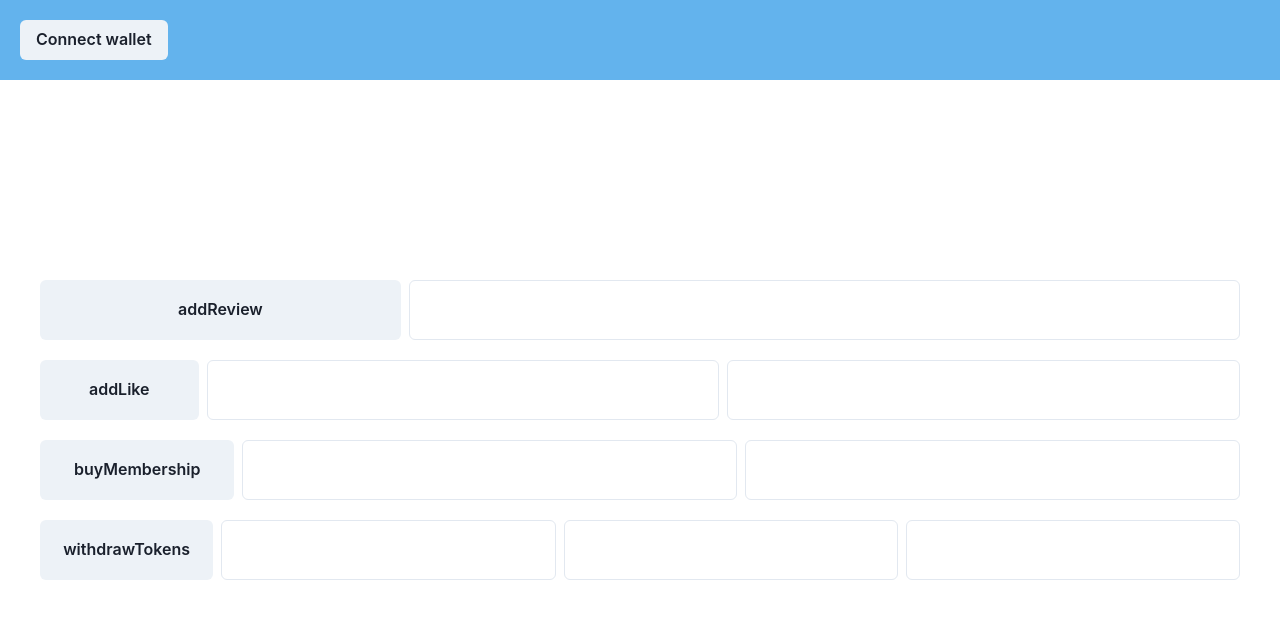
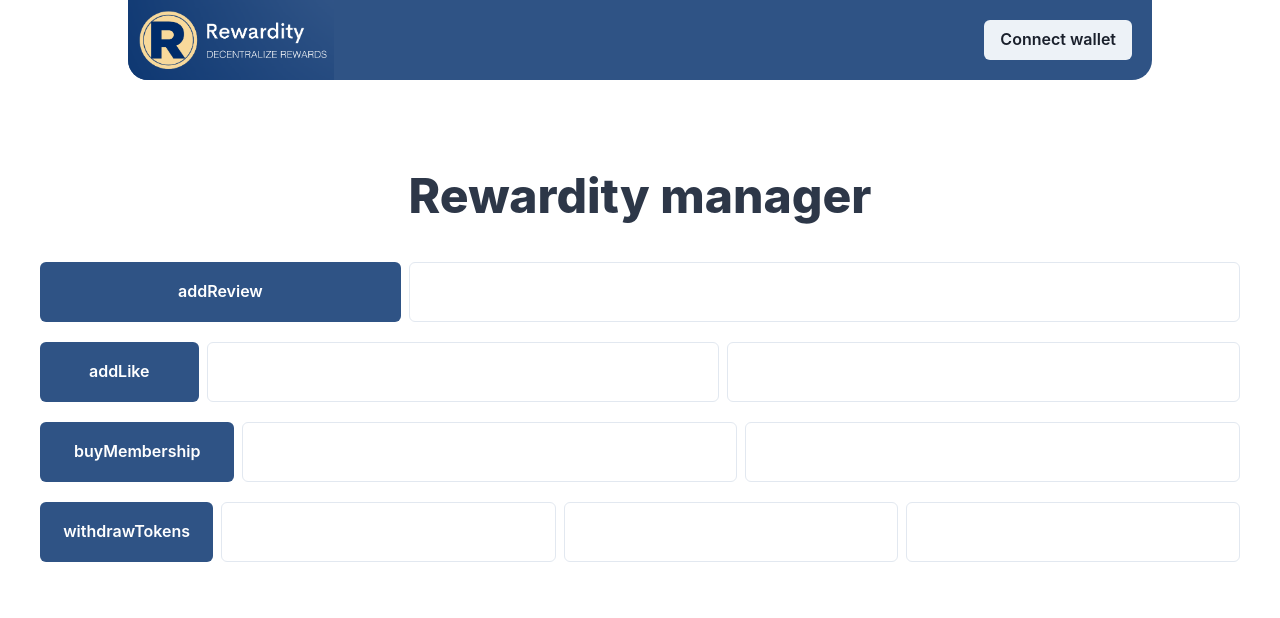
Before and after one commit to rewardity/core-repo, a React (Create React App) app in the folder frontend/: page / in a window 1280 px wide. Shown: the top 618 px of the page. Built offline with nearby package versions, Linux system fonts and the light colour scheme.

Commit message:
styling changes

```diff
--- a/frontend/src/App.tsx
+++ b/frontend/src/App.tsx
@@ -2,16 +2,16 @@ import React, { useEffect, useState } from "react";
 import "./App.css";
 import { Button } from "@chakra-ui/button";
 import { Box, HStack } from "@chakra-ui/layout";
+import { Text } from "@chakra-ui/layout";
 import { useGlobalState } from "./useGlobal";
 import { AvailableNetworks, networks } from "./networks";
 import { ethers } from "ethers";
-import { Input, VStack } from "@chakra-ui/react";
+import { Image, Input, Spacer, VStack } from "@chakra-ui/react";
 import { RewardityManager } from "./typechain-types";
+import Logo from "./logo2.png";
 
 function App() {
-  const manager = useGlobalState(
-    (state) => state.manager
-  ) as RewardityManager;
+  const manager = useGlobalState((state) => state.manager) as RewardityManager;
   const setProvider = useGlobalState((state) => state.setProvider);
   const setUserAddress = useGlobalState((state) => state.setUserAddress);
   const userAddress = useGlobalState((state) => state.userAddress);
@@ -43,11 +43,6 @@ function App() {
 
   const handleAddLike = async () => {
     console.log("Calling [handleAddLike]");
-
-    const from = parseInt(addLikeFrom);
-    const to = parseInt(addLikeTo);
-    console.log(from);
-    console.log(to);
 
     const result = await manager.addLike(
       parseInt(addLikeFrom),
@@ -119,16 +114,26 @@ function App() {
     <div className="App">
       <Box>
         <Box
-          bg={"blue.300"}
-          w={"full"}
+          bg={"#2f5385"}
+          w={"80%"}
+          mx="auto"
           display={"flex"}
-          alignItems={"flex-start"}
+          alignItems={"center"}
+          justifyContent={"space-between"}
+          overflow={"hidden"}
+          borderBottomRadius={"20px"}
         >
+          <Image src={Logo} h={"80px"} />
+          <Spacer />
           <Button onClick={() => handleConnectWallet()} m={"20px"}>
             {userAddress ? userAddress : "Connect wallet"}
           </Button>
         </Box>
-        <Box h={"200px"} />
+        <Box h={"80px"} />
+        <Text fontWeight={"extrabold"} fontSize={"5xl"} textColor={"gray.700"}>
+          Rewardity manager
+        </Text>
+        <Box h={"30px"} />
         <Box w={"1200px"} mx={"auto"}>
           <VStack gap={"20px"} w={"full"}>
             <HStack w={"full"}>
@@ -136,6 +141,8 @@ function App() {
                 padding={"30px"}
                 w={"500px"}
                 onClick={() => handleAddReview()}
+                bg={"#2f5385"}
+                color={"white"}
               >
                 addReview
               </Button>
@@ -150,6 +157,8 @@ function App() {
                 padding={"30px"}
                 w={"300px"}
                 onClick={() => handleAddLike()}
+                bg={"#2f5385"}
+                color={"white"}
               >
                 addLike
               </Button>
@@ -165,7 +174,13 @@ function App() {
               ></Input>
             </HStack>
             <HStack w={"full"}>
-              <Button padding={"30px"} w={"400px"} onClick={() => handleBuy()}>
+              <Button
+                padding={"30px"}
+                w={"400px"}
+                onClick={() => handleBuy()}
+                bg={"#2f5385"}
+                color={"white"}
+              >
                 buyMembership
               </Button>
               <Input
@@ -184,6 +199,8 @@ function App() {
                 padding={"30px"}
                 w={"500px"}
                 onClick={() => handleWithdraw()}
+                bg={"#2f5385"}
+                color={"white"}
               >
                 withdrawTokens
               </Button>
--- a/frontend/src/index.css
+++ b/frontend/src/index.css
@@ -5,7 +5,7 @@ body {
     sans-serif;
   -webkit-font-smoothing: antialiased;
   -moz-osx-font-smoothing: grayscale;
-  background-color: rgb(0, 0, 120);
+  background-color: #1b437a;
 }
 
 #root {}
```
Also changed, not shown: frontend/src/logo.png (added), frontend/src/logo2.png (added).
